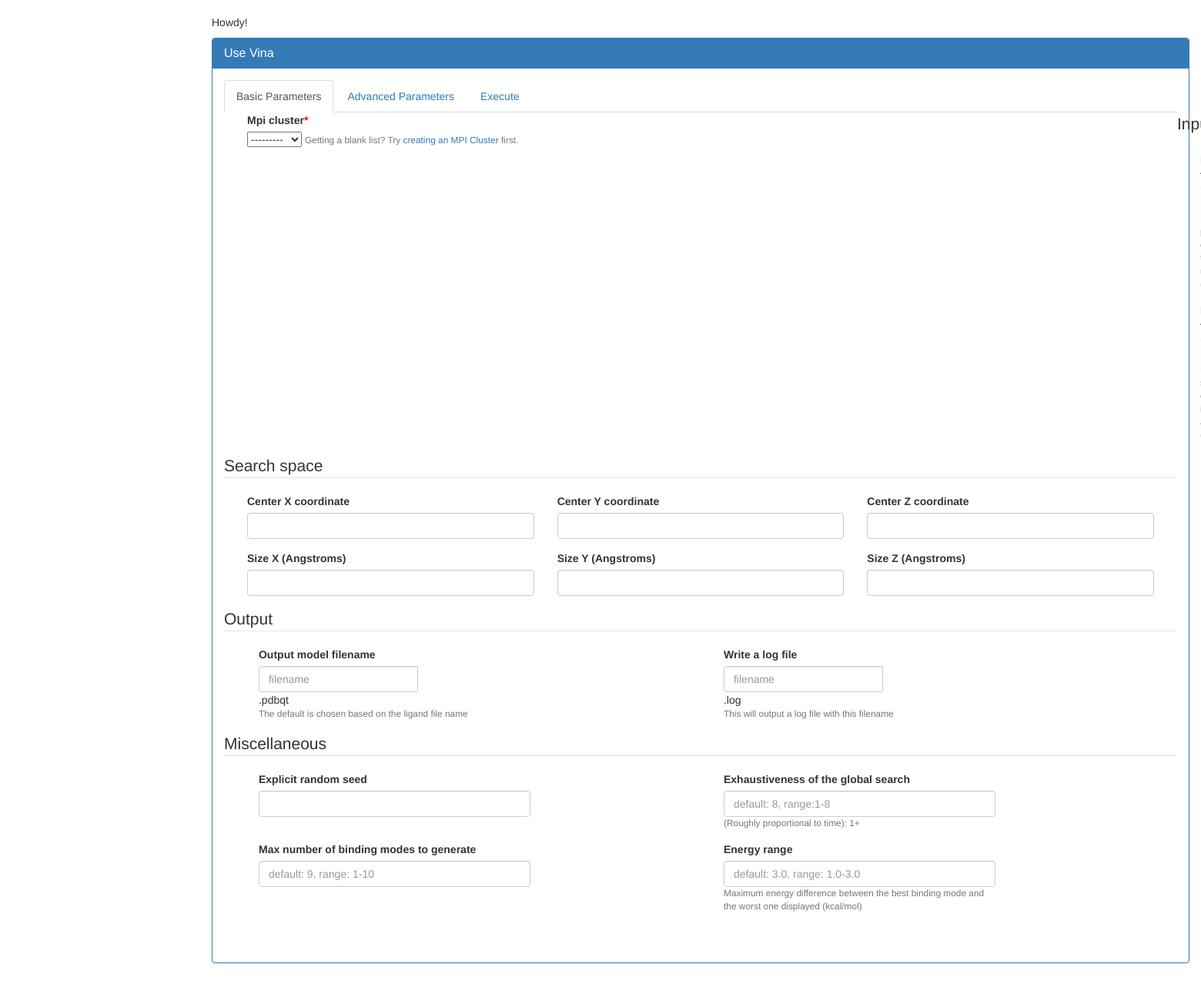
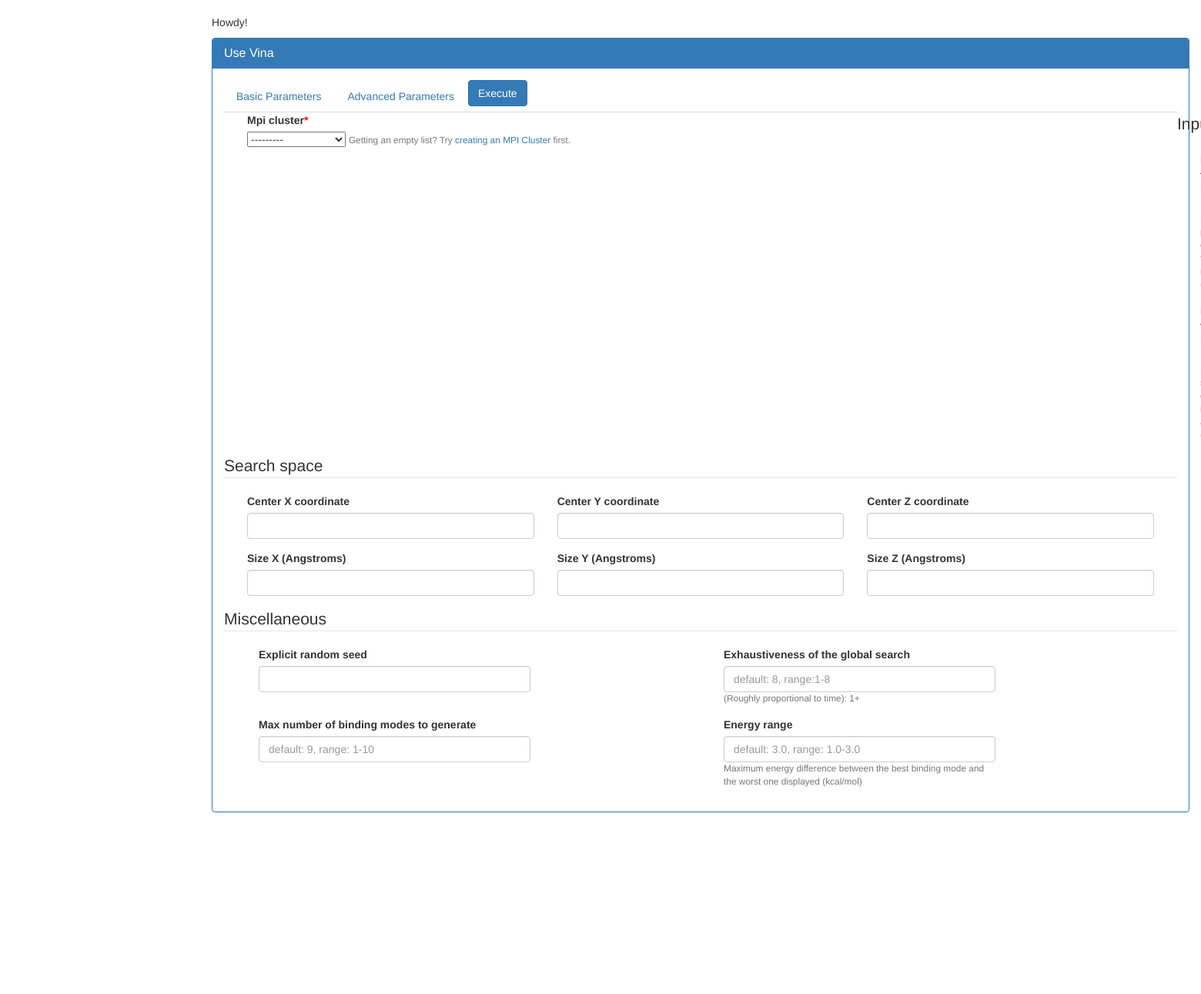
Before and after one commit to srg-ics-uplb/SkyLab, a Django app: page /skylab/vina/vina in a window 1560 px wide; the page is wider, and only the part inside the window is pictured. Shown: the part 51-1342 px from the top of that part at 77% size. After the commit the page ends 1106 px from the top of that part, so only its background shows below. Run offline with Django 3.2, Linux system fonts and the light colour scheme; data comes from the database, SQL or seed files in the repository; both versions use the stored data as it was after the commit; parts of the project's set-up code (start-up, migrations or seed data) failed here and were passed over; some libraries are stand-ins or nearby versions.

Commit message:
Vina: Removed support for output parameters to maintain consistency with multiple ligands use-case

```diff
--- a/mysite/skylab/modules/gamess/forms.py
+++ b/mysite/skylab/modules/gamess/forms.py
@@ -3,6 +3,7 @@ from crispy_forms.layout import Layout, Fieldset, Submit
 from django import forms
 from django.core.exceptions import ValidationError
 from django.db.models import Q
+from skylab.modules.base_tool import MPIModelChoiceField
 
 from skylab.models import MPI_Cluster
 
@@ -26,8 +27,8 @@ class GamessForm(forms.Form):
         q = MPI_Cluster.objects.filter(current_user_as_creator | cluster_is_public)
         q = q.filter(supports_gamess).exclude(status=4)
 
-        self.fields['mpi_cluster'] = forms.ModelChoiceField(queryset=q,
-                                                            help_text="Getting a blank list? Try <a href='../create_mpi_cluster'>creating an MPI Cluster</a> first.")
+        self.fields['mpi_cluster'] = MPIModelChoiceField(queryset=q,
+                                                         help_text="Getting an empty list? Try <a href='../create_mpi_cluster'>creating an MPI Cluster</a> first.")
 
         self.helper = FormHelper()
         self.helper.form_id = 'id-impiForm'
--- a/mysite/skylab/modules/ray/forms.py
+++ b/mysite/skylab/modules/ray/forms.py
@@ -7,6 +7,7 @@ from multiupload.fields import MultiFileField
 from validators import odd_number_validator, txt_file_validator, tsv_file_validator, ray_file_extension_validator, \
     multi_graph_files_validator, multi_ray_files_validator
 from skylab.models import MPI_Cluster
+from skylab.modules.base_tool import MPIModelChoiceField
 
 
 class SelectMPIFilesForm(forms.Form):
@@ -31,8 +32,8 @@ class SelectMPIFilesForm(forms.Form):
         q = MPI_Cluster.objects.filter(current_user_as_creator | cluster_is_public)
         q = q.filter(supports_ray).exclude(status=4)  # exclude unusable clusters
 
-        self.fields['mpi_cluster'] = forms.ModelChoiceField(queryset=q,
-                                                            help_text="Getting a blank list? Try <a href='../create_mpi_cluster'>creating an MPI Cluster</a> first.")
+        self.fields['mpi_cluster'] = MPIModelChoiceField(queryset=q,
+                                                         help_text="Getting an empty list? Try <a href='../create_mpi_cluster'>creating an MPI Cluster</a> first.")
 
 
         self.helper = FormHelper()
--- a/mysite/skylab/modules/vina/forms.py
+++ b/mysite/skylab/modules/vina/forms.py
@@ -1,19 +1,18 @@
 from django import forms
 from crispy_forms.helper import FormHelper
-from crispy_forms.layout import Layout, Div, Field, Fieldset, HTML
-from crispy_forms.bootstrap import AppendedText
+from crispy_forms.layout import Layout, Div, Field, Fieldset, HTML, Submit
+from crispy_forms.bootstrap import AppendedText, Tab, TabHolder
 from multiupload.fields import MultiFileField
 from validators import pdbqt_file_extension_validator, multi_pdbqt_file_validator
 from skylab.models import MPI_Cluster
 from django.db.models import Q
 from django.core.validators import MinValueValidator, MaxValueValidator
-
+from skylab.modules.base_tool import MPIModelChoiceField
 
 # for value type reference:  https://github.com/ryancoleman/autodock-vina/blob/master/src/main/main.cpp
 # see line 459 onwards
 
 class VinaForm(forms.Form):
-
     # Input (receptor and ligand(s) are required)
     param_receptor = forms.FileField(validators=[pdbqt_file_extension_validator], label="Receptor file",
                                      help_text="Rigid part of the receptor (.pdbqt)")
@@ -22,7 +21,6 @@ class VinaForm(forms.Form):
     param_ligands = MultiFileField(min_num=1, validators=[multi_pdbqt_file_validator],
                                    label="Ligand file(s)",
                                    help_text="(.pdbqt)")
-
 
     # Search space (required)
     param_center_x = forms.DecimalField(required=False, label="Center X coordinate")
@@ -33,11 +31,11 @@ class VinaForm(forms.Form):
     param_size_y = forms.DecimalField(required=False, label="Size Y (Angstroms)")
     param_size_z = forms.DecimalField(required=False, label="Size Z (Angstroms)")
 
-    # Output (optional)
-    param_out = forms.CharField(required=False, label="Output model filename",
-                                help_text="The default is chosen based on the ligand file name")
-    param_log = forms.CharField(required=False, label="Write a log file",
-                                help_text="This will output a log file with this filename")
+    # Output (optional) removed because of the use-case aims to support multiple ligands
+    # param_out = forms.CharField(required=False, label="Output model filename",
+    #                             help_text="The default is chosen based on the ligand file name")
+    # param_log = forms.CharField(required=False, label="Write a log file",
+    #                             help_text="This will output a log file with this filename")
     # Misc (optional)
     # param_cpu = forms.IntegerField(required=False) removed since default setting detects current number of CPUs
     param_seed = forms.IntegerField(required=False, label="Explicit random seed")
@@ -89,116 +87,128 @@ class VinaForm(forms.Form):
         q = MPI_Cluster.objects.filter(current_user_as_creator | cluster_is_public)
         q = q.filter(supports_vina).exclude(status=4)  # exclude unusable clusters
 
-        self.fields['mpi_cluster'] = forms.ModelChoiceField(queryset=q,
-                                                            help_text="Getting a blank list? Try <a href='../create_mpi_cluster'>creating an MPI Cluster</a> first.")
+        self.fields['mpi_cluster'] = MPIModelChoiceField(queryset=q,
+                                                         help_text="Getting an empty list? Try <a href='../create_mpi_cluster'>creating an MPI Cluster</a> first.")
 
         self.helper = FormHelper()
         self.helper.form_tag = False
 
         self.helper.layout = Layout(  # crispy_forms layout
-            Div(
-                Div(
-                    Field('mpi_cluster', wrapper_class='col-xs-5'),
-                    css_class="col-sm-12"
-                ),
-                Fieldset(
-                    'Input',
+            TabHolder(
+                Tab('Basic Parameters',
                     Div(
-                        Div('param_receptor', css_class='col-xs-4'),
-                        Div('param_flex', css_class='col-xs-4'),
-                        Div('param_ligands', css_class='col-xs-4'),
-                        css_class='row-fluid col-sm-12'
-                    )
-                ),
-                Fieldset(
-                    'Search space',
-                    Div(
-                        Div('param_center_x', css_class='col-xs-4'),
-                        Div('param_center_y', css_class='col-xs-4'),
-                        Div('param_center_z', css_class='col-xs-4'),
-                        Div('param_size_x', css_class='col-xs-4'),
-                        Div('param_size_y', css_class='col-xs-4'),
-                        Div('param_size_z', css_class='col-xs-4'),
-                        css_class='row-fluid col-sm-12'
-                    )
-                ),
-                Fieldset(
-                    'Output',
-                    Div(
+                        Field('mpi_cluster', wrapper_class='col-xs-5'),
+                        css_class="col-sm-12"
+                    ),
+                    Fieldset(
+                        'Input',
+                        Div(
+                            Div('param_receptor', css_class='col-xs-4'),
+                            Div('param_flex', css_class='col-xs-4'),
+                            Div('param_ligands', css_class='col-xs-4'),
+                            css_class='row-fluid col-sm-12'
+                        )
+                    ),
+                    Fieldset(
+                        'Search space',
+                        Div(
+                            Div('param_center_x', css_class='col-xs-4'),
+                            Div('param_center_y', css_class='col-xs-4'),
+                            Div('param_center_z', css_class='col-xs-4'),
+                            Div('param_size_x', css_class='col-xs-4'),
+                            Div('param_size_y', css_class='col-xs-4'),
+                            Div('param_size_z', css_class='col-xs-4'),
+                            css_class='row-fluid col-sm-12'
+                        )
+                    ),
+                    # Fieldset(
+                    #     'Output',
+                    #     Div(
+                    #         Div(
+                    #             Div(
+                    #                 AppendedText('param_out', '.pdbqt', active=True, placeholder="filename"),
+                    #                 css_class='col-xs-8'
+                    #             ),
+                    #             css_class='col-xs-6'
+                    #         ),
+                    #         Div(
+                    #             Div(
+                    #                 AppendedText('param_log', '.log', active=True, placeholder="filename"),
+                    #                 css_class='col-xs-8'
+                    #             ),
+                    #             css_class='col-xs-6'
+                    #         ),
+                    #         css_class='row-fluid col-sm-12'
+                    #     )
+                    # ),
+                    Fieldset(
+                        'Miscellaneous',
                         Div(
                             Div(
-                                AppendedText('param_out', '.pdbqt', active=True, placeholder="filename"),
-                                css_class='col-xs-8'
+                                Field('param_seed', wrapper_class="col-xs-8"),
+                                css_class='col-xs-6'
                             ),
-                            css_class='col-xs-6'
-                        ),
-                        Div(
                             Div(
-                                AppendedText('param_log', '.log', active=True, placeholder="filename"),
-                                css_class='col-xs-8'
+                                Field('param_exhaustiveness', wrapper_class="col-xs-8"),
+                                css_class='col-xs-6'
                             ),
-                            css_class='col-xs-6'
-                        ),
-                        css_class='row-fluid col-sm-12'
-                    )
+                            Div(
+                                Field('param_num_modes', wrapper_class="col-xs-8"),
+                                css_class='col-xs-6'
+                            ),
+                            Div(
+                                Field('param_energy_range', wrapper_class="col-xs-8"),
+                                css_class='col-xs-6'
+                            ),
+                            css_class='row-fluid col-sm-12'
+                        )
+                    ),
+
                 ),
-                Fieldset(
-                    'Miscellaneous',
+                Tab('Advanced Parameters',
+                    Div('param_score_only', css_class='col-xs-4'),
+                    Div('param_local_only', css_class='col-xs-4'),
+                    Div('param_randomize_only', css_class='col-xs-4'),
+
                     Div(
-                        Div(
-                            Field('param_seed', wrapper_class="col-xs-8"),
-                            css_class='col-xs-6'
-                        ),
-                        Div(
-                            Field('param_exhaustiveness', wrapper_class="col-xs-8"),
-                            css_class='col-xs-6'
-                        ),
-                        Div(
-                            Field('param_num_modes', wrapper_class="col-xs-8"),
-                            css_class='col-xs-6'
-                        ),
-                        Div(
-                            Field('param_energy_range', wrapper_class="col-xs-8"),
-                            css_class='col-xs-6'
-                        ),
-                        css_class='row-fluid col-sm-12'
-                    )
-                ),
-                css_id='tab1', css_class='tab-pane fade in active'
-            ),
-            Div(
-                Div('param_score_only', css_class='col-xs-4'),
-                Div('param_local_only', css_class='col-xs-4'),
-                Div('param_randomize_only', css_class='col-xs-4'),
+                        Field('param_weight_gauss1', wrapper_class='col-xs-10'),
+                        css_class='col-xs-6'
+                    ),
+                    Div(
+                        Field('param_weight_gauss2', wrapper_class='col-xs-10'),
+                        css_class='col-xs-6'
+                    ),
+                    Div(
+                        Field('param_weight_repulsion', wrapper_class='col-xs-10'),
+                        css_class='col-xs-6'
+                    ),
+                    Div(
+                        Field('param_weight_hydrophobic', wrapper_class='col-xs-10'),
+                        css_class='col-xs-6'
+                    ),
+                    Div(
+                        Field('param_weight_hydrogen', wrapper_class='col-xs-10'),
+                        css_class='col-xs-6'
+                    ),
+                    Div(
+                        Field('param_weight_rot', wrapper_class='col-xs-10'),
+                        css_class='col-xs-6'
+                    ),
+                    css_class='row-fluid col-sm-12'
+                    ),
+                css_id="form-tab-holder",
+            )
 
-                Div(
-                    Field('param_weight_gauss1', wrapper_class='col-xs-10'),
-                    css_class='col-xs-6'
-                ),
-                Div(
-                    Field('param_weight_gauss2', wrapper_class='col-xs-10'),
-                    css_class='col-xs-6'
-                ),
-                Div(
-                    Field('param_weight_repulsion', wrapper_class='col-xs-10'),
-                    css_class='col-xs-6'
-                ),
-                Div(
-                    Field('param_weight_hydrophobic', wrapper_class='col-xs-10'),
-                    css_class='col-xs-6'
-                ),
-                Div(
-                    Field('param_weight_hydrogen', wrapper_class='col-xs-10'),
-                    css_class='col-xs-6'
-                ),
-                Div(
-                    Field('param_weight_rot', wrapper_class='col-xs-10'),
-                    css_class='col-xs-6'
-                ),
-                css_id='tab2',
-                css_class='tab-pane fade row-fluid col-sm-12'
-            ),
         )
+
+    def clean(self):
+        if self.cleaned_data:
+            if not self.cleaned_data['param_score_only']:
+                if not self.cleaned_data.get('param_center_x') or not self.cleaned_data.get(
+                        'param_center_y') or not self.cleaned_data.get('param_center_z') or not self.cleaned_data.get(
+                        'param_size_x') or not self.cleaned_data.get('param_size_y') or not self.cleaned_data.get(
+                        'param_size_z'):
+                    raise forms.ValidationError(u'Search space fields are required', code="search_space_incomplete")
 
 class VinaSplitForm(forms.Form):
     param_input = forms.FileField(validators=[pdbqt_file_extension_validator])
--- a/mysite/skylab/modules/vina/views.py
+++ b/mysite/skylab/modules/vina/views.py
@@ -2,6 +2,8 @@ from django.views.generic import TemplateView, FormView
 from skylab.modules.vina.forms import VinaForm
 from django import forms
 from django.shortcuts import render, redirect
+from skylab.models import MPI_Cluster, ToolActivity, SkyLabFile
+from skylab.modules.base_tool import send_mpi_message, create_skylab_file
 
 
 class VinaView(TemplateView):
@@ -17,6 +19,15 @@ class VinaView(TemplateView):
         vina_form = VinaForm(request.POST, request.FILES)
 
         if vina_form.is_valid():
+            cluster_name = vina_form.cleaned_data['mpi_cluster']
+
+            exec_string = "vina "
+            tool_activity = ToolActivity.objects.create(
+                mpi_cluster=cluster_name, tool_name="vina", user=self.request.user, exec_string=exec_string
+            )
+
+            receptor_file = vina_form.cleaned_data['param_receptor']
+            create_skylab_file(tool_activity, '', receptor_file)
 
             pass
             # return redirect("../toolactivity/%d" % tool_activity.id)
--- a/mysite/skylab/templates/modules/vina/use_vina.html
+++ b/mysite/skylab/templates/modules/vina/use_vina.html
@@ -8,34 +8,14 @@
         <div class='col-sm-10 col-sm-offset-2'>
             <p>Howdy{% if user.is_authenticated %} {{ user.username }}{% endif %}!</p>
 
-            <form id="ray-form" action="" method="post" enctype="multipart/form-data">
+            <form id="vina-form" action="" method="post" enctype="multipart/form-data">
 
                 <div class="panel panel-primary">
                     <div class="panel-heading">
                         <h3 class="panel-title">Use Vina</h3>
                     </div>
                     <div class="panel-body">
-                        <ul class="nav nav-tabs">
-                            <li class="active"><a data-toggle="tab" href="#tab1">Basic Parameters</a></li>
-                            <li><a data-toggle="tab" href="#tab2">Advanced Parameters</a></li>
-                            <li><a data-toggle="tab" href="#tab3">Execute</a></li>
-
-                        </ul>
-
-                        <div class="tab-content">
-                            {% crispy vina_form %}
-                            {#                            <div id="tab1" class="tab-pane fade in active">#}
-                            {#                                {% crispy vina_basic_form %}#}
-                            {#                            </div>#}
-                            {#                            <div id="tab2" class="tab-pane fade col-sm-12">#}
-                            {#                                {% crispy vina_advanced_form %}#}
-                            </div>
-                            <div id="tab3" class="tab-pane fade col-sm-12">
-                                <input name="submit" value="Execute" type="submit" class="btn btn-primary btn-block">
-                            </div>
-
-                        </div>
-
+                        {% crispy vina_form %}
                     </div>
                 </div>
             </form>
@@ -45,3 +25,9 @@
     </div>
 
 {% endblock %}
+{% block js %}
+    <script type="text/javascript">
+        {# append submit button in tab holder    #}
+        $("#form-tab-holder").append('<li><input name="submit" value="Execute" type="submit" class="btn btn-primary btn-block"></li>');
+    </script>
+{% endblock %}
```
Also changed, not shown: mysite/skylab/modules/base_tool.py (+36 -1 lines), mysite/skylab/modules/ray/executables.py (+2 -20 lines), mysite/skylab/modules/ray/views.py (+1 -9 lines), mysite/skylab/templates/modules/ray/use_ray.html (+6 -4 lines), mysite/db.sqlite3.
